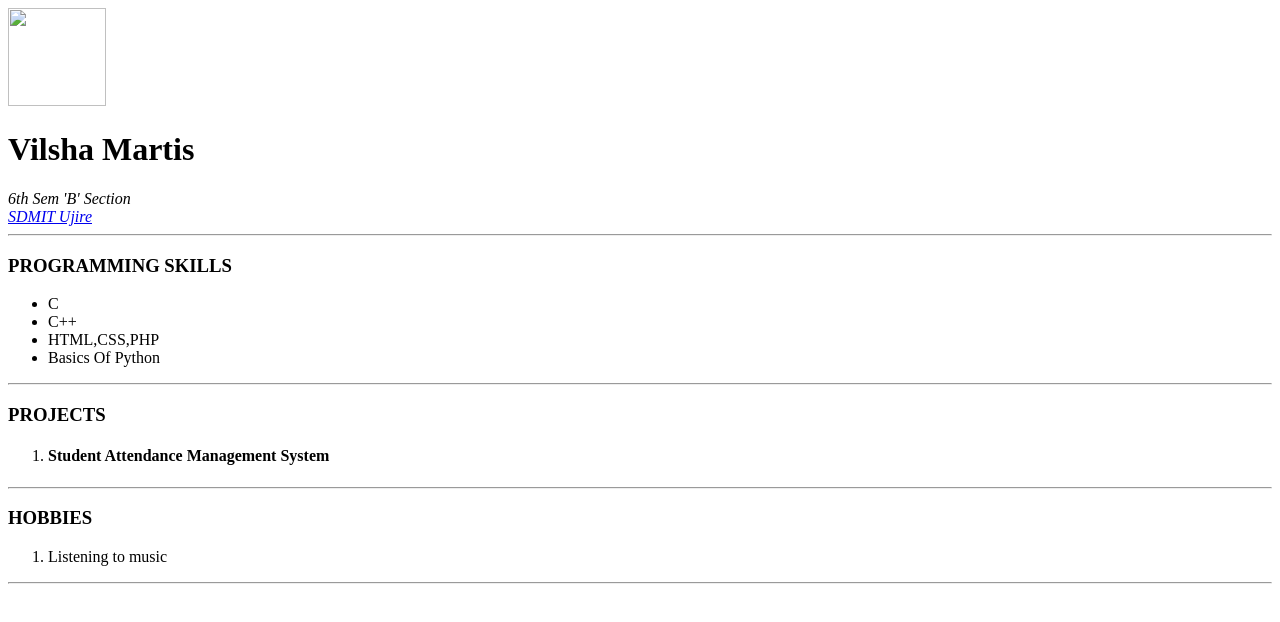
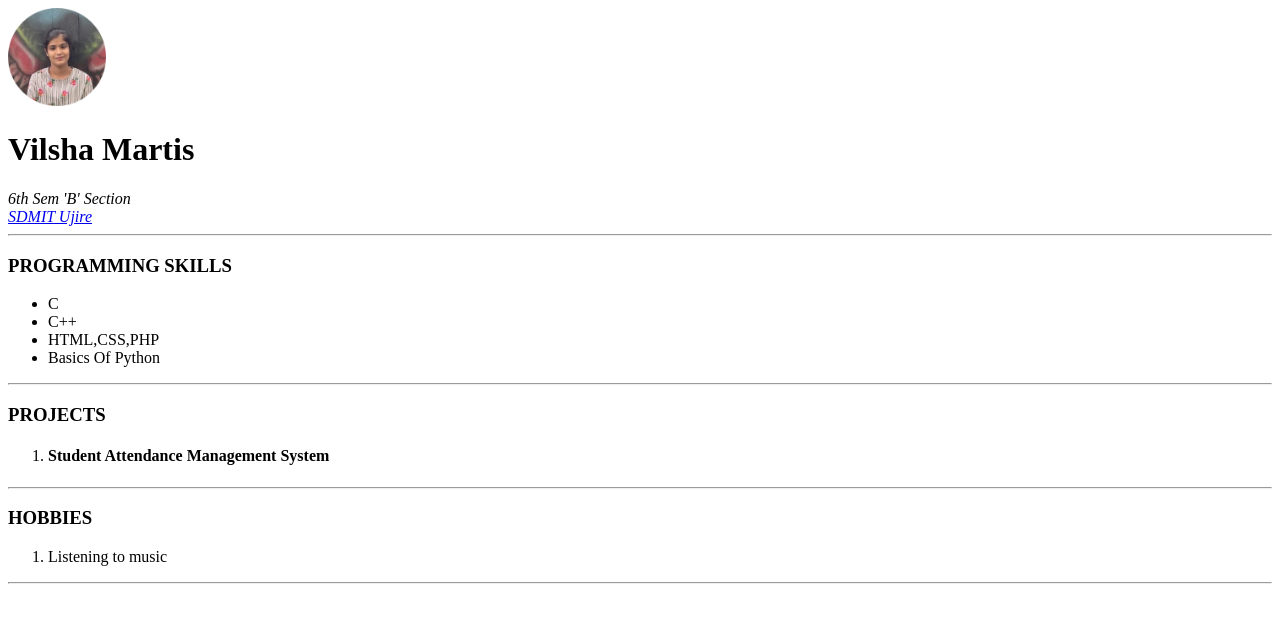
Before and after one commit to vilshamartis/Resume, a plain HTML site: page index.html in a window 1280 px wide. Drawn offline with Linux system fonts and the light colour scheme.

Commit message:
Update index.html

```diff
--- a/index.html
+++ b/index.html
@@ -4,7 +4,7 @@
   <title>RESUME</title>
 </head>
 <body>
-  <img src="vil.extension.png" width="98" height="98">
+  <img src="vil.png" width="98" height="98">
   <h1>Vilsha Martis</h1>
   <i>6th Sem 'B' Section</i><br />
   <i><a href="https://collegedunia.com/college/24407-sdm-institute-of-technology-sdmit-ujire-mangalore">SDMIT Ujire</a></i>
```
